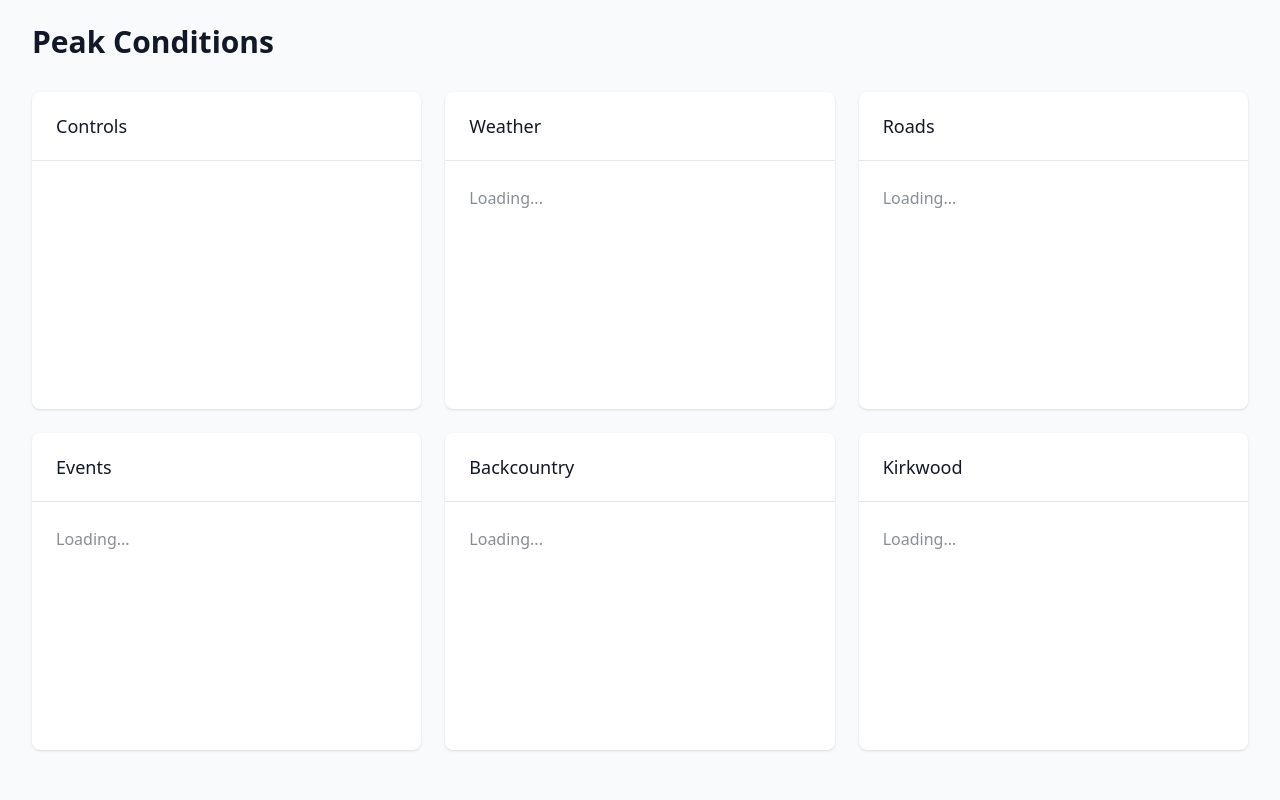
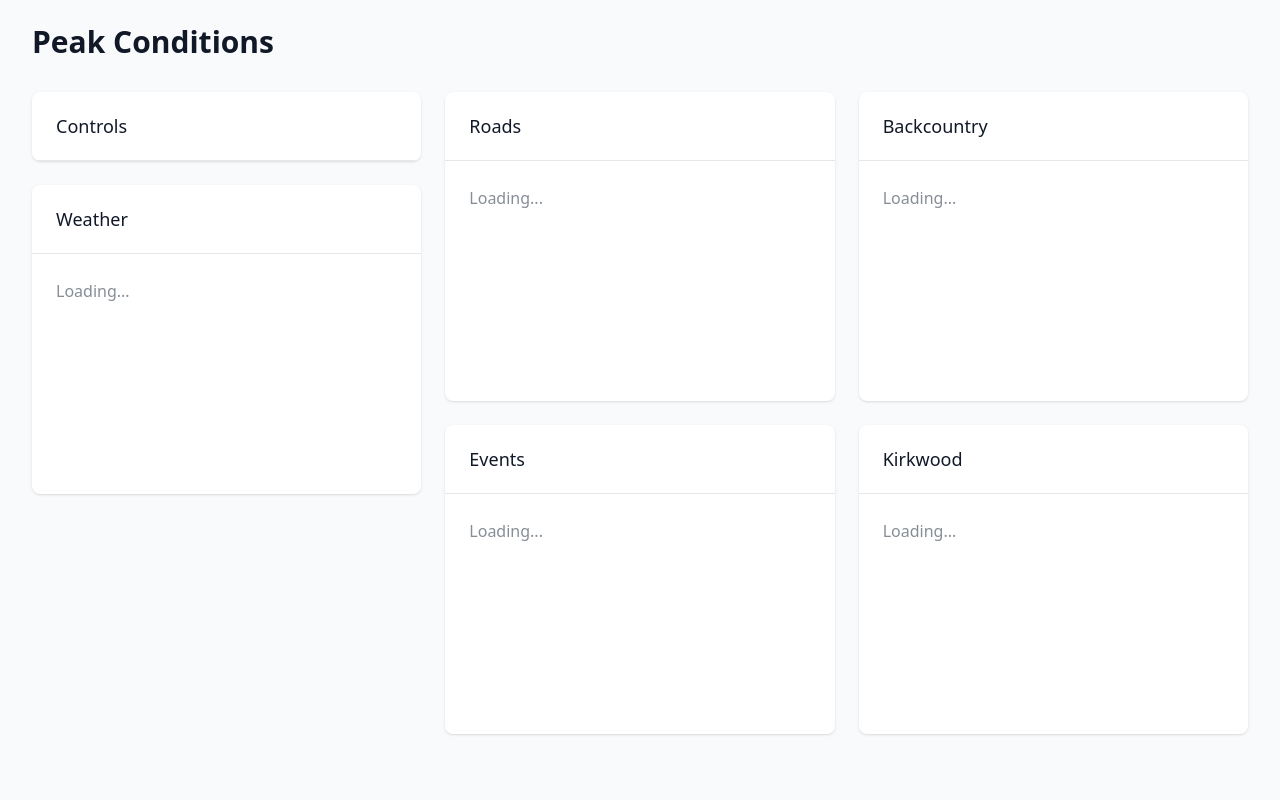
Before and after one commit to wolffiex/peak, a FastAPI app: page / in a window 1280 px wide. Run offline with FastAPI, Linux system fonts and the light colour scheme; style sheets or scripts are compiled from the project's sources.

Commit message:
refactor: improve layout and loading experience
- Switch from grid to CSS columns for natural card heights
- Add consistent min-height to prevent layout shifts
- Match controls height to content cards
- Keep controls top-aligned

🤖 Generated with Claude CLI.

Co-Authored-By: Claude <noreply@anthropic.com>

```diff
--- a/app/templates/controls.html
+++ b/app/templates/controls.html
@@ -1,5 +1,5 @@
   <div class="px-4 py-5 sm:p-6">
-      <div class="space-y-4">
+      <div class="space-y-4 min-h-[12rem]">
         {% for control in controls %}
         <div class="flex items-center">
           <!-- Enabled: "bg-indigo-600", Not Enabled: "bg-gray-200" -->
--- a/app/templates/index.html
+++ b/app/templates/index.html
@@ -13,7 +13,7 @@
                 </h1>
 
                 <div
-                    class="grid grid-cols-1 gap-6 sm:grid-cols-2 lg:grid-cols-3 xl:grid-cols-3"
+                    class="columns-1 sm:columns-2 lg:columns-3 gap-6 space-y-6"
                 >
                     <div class="relative overflow-hidden bg-white rounded-lg shadow divide-y divide-gray-200">
                         <div class="px-4 py-5 sm:px-6">
@@ -37,7 +37,7 @@
                         <div class="px-4 py-5 sm:p-6">
                             <div
                                 data-stream="{{ context }}"
-                                class="prose prose-sm max-w-none font-normal leading-relaxed text-gray-600 min-h-[200px]"
+                                class="prose prose-sm max-w-none font-normal leading-relaxed text-gray-600 min-h-[12rem]"
                             >
                                 <div class="animate-pulse">Loading...</div>
                                 <p class="content"></p>
--- a/src/main.ts
+++ b/src/main.ts
@@ -47,7 +47,6 @@ async function injectControls(target: HTMLElement): Promise<void> {
 
 function initializeStream(block: StreamBlock): void {
     const context = block.dataset.stream;
-  return
     const eventSource = new EventSource(`/stream/${context}`);
     const content = block.querySelector('.content');
 
```
